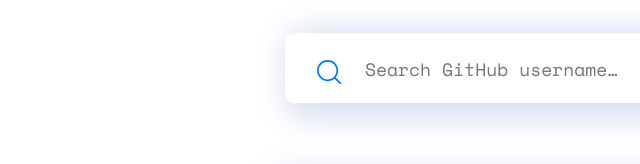
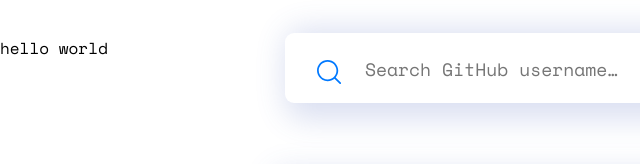
Before and after one commit to Oyatillohq/forTest, a plain HTML site: page index.html in a window 1280 px wide. Shown: the part 178-342 px from the top of the page, 0-640 px from the left. Drawn offline with nearby package versions, Linux system fonts and the light colour scheme.

Commit message:
second commit

```diff
--- a/index.html
+++ b/index.html
@@ -78,6 +78,7 @@
             </div>
         </div>
     </div>
+    <header>hello world</header>
     <script src="./js/app.js"></script>
 </body>
 
```
